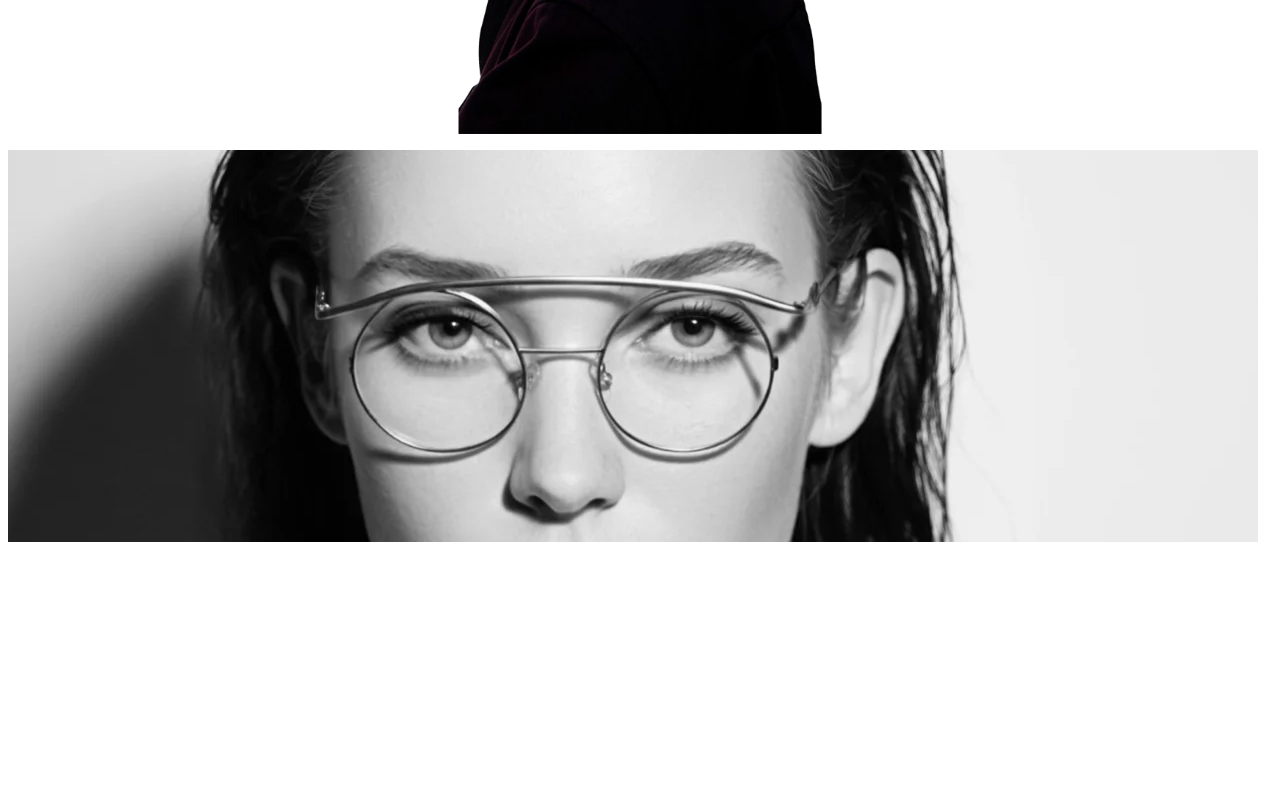
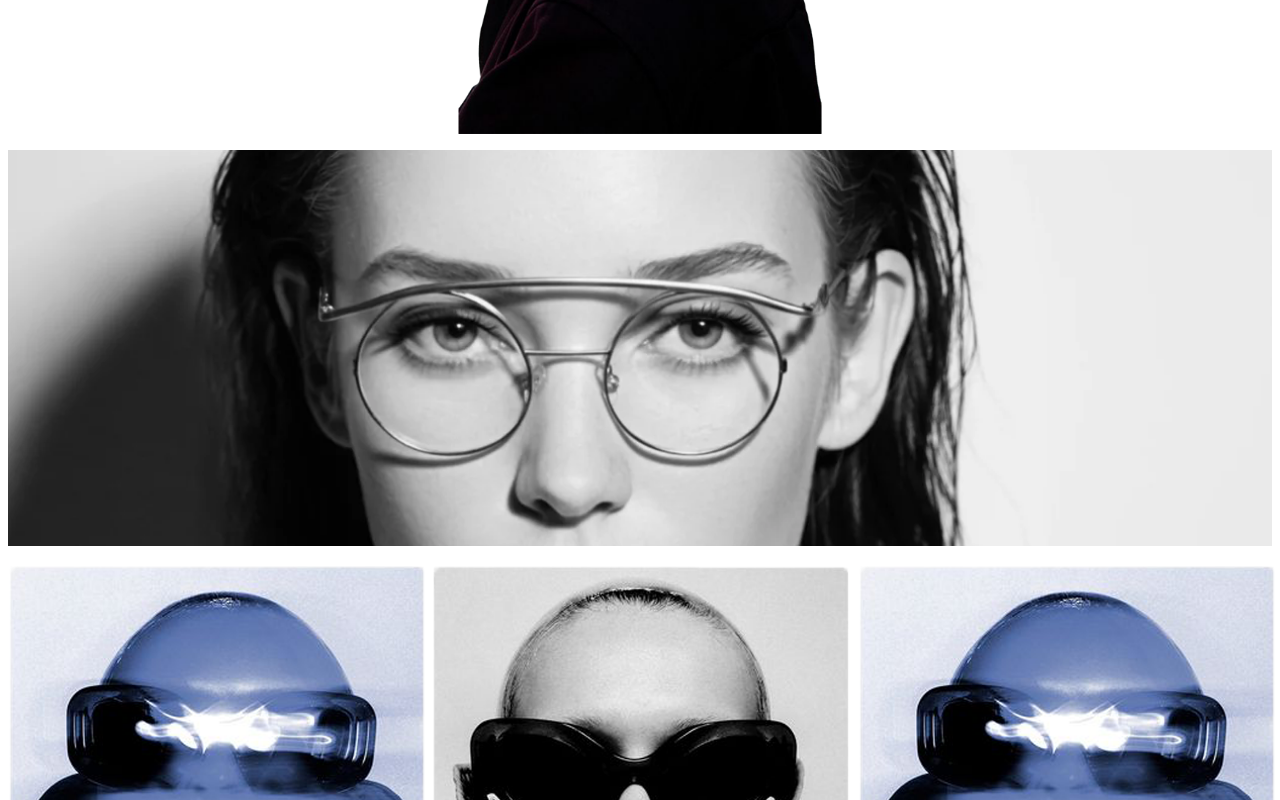
Before and after one commit to front-end-fundamentals-2025/fef-project-group-34, a plain HTML site: page index.html in a window 1280 px wide. Shown: the part 600-1400 px from the top of the page. Drawn offline with nearby package versions, Linux system fonts and the light colour scheme.

Commit message:
Maria + Layla

```diff
--- a/css/main.css
+++ b/css/main.css
@@ -135,10 +135,7 @@ img {
   display: block;
 }
 
-.bw-container {
-  background-image: url(../img/black-white-pic_1.png);
-  background-repeat: no-repeat;
-  height: 100vh;
+.second-image{
   width: 100%;
   margin-top: 1rem;
 }
--- a/index.html
+++ b/index.html
@@ -60,10 +60,10 @@
     </section>
 
     <section class="bw-container">
-        <!-- <div class="bw-gallery">
-            <img src="img/black-white-pic.webp" alt="Girl wearing glasses, black and white picture.">
+        <div class="bw-gallery">
+            <img src="img/black-white-pic_1.png" class= "second-image" alt="Girl wearing glasses, black and white picture.">
 
-        </div> -->
+        </div>
 
     </section>
 
```
